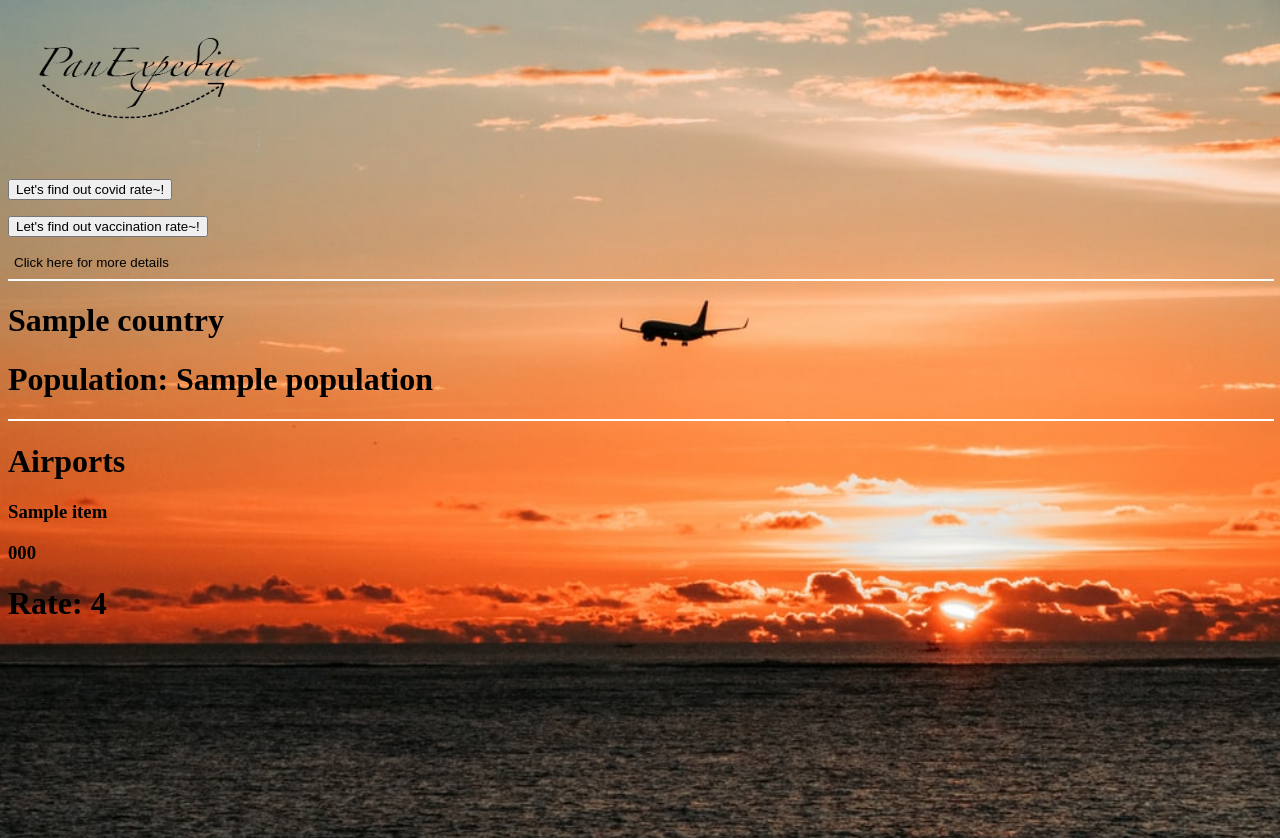
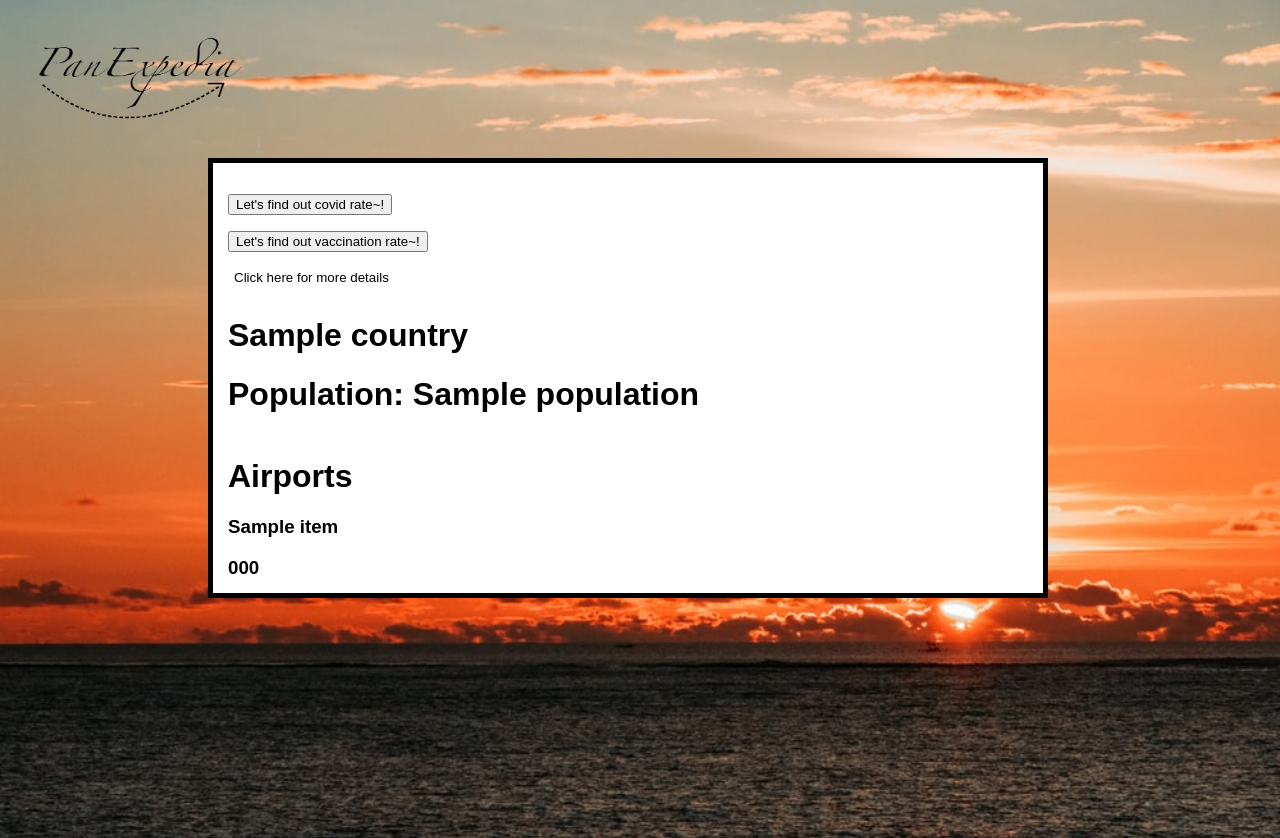
Before and after one commit to shinwj123/PanExpedia, a Flask app: template frontend/app/templates/country.html in a window 1280 px wide. Shown: the top 838 px of the page. Run offline with Flask 2, Linux system fonts and the light colour scheme; the template is opened without the code that fills it: most values are stand-ins (such as "Sample title", 1, 10 or a date in 2020).

Commit message:
enhanced country page

```diff
--- a/frontend/app/templates/country.html
+++ b/frontend/app/templates/country.html
@@ -19,8 +19,12 @@
     </head>
 
     <body background="{{ url_for('static', filename='script/plane.jpeg') }}">
+
         <button onclick="window.location.href='/'"><img src="{{ url_for('static', filename='script/logo.png') }}" alt="logo"
             width="250" height="150"></button>
+
+      <div style="position:relative;left:200px;bottom:5px;height:400px;width:800px;overflow:auto;border:5px solid black;padding:1.2%;background-color:white;color:black;scrollbar-base-color:gold;font-family:arial;padding:15px;">
+
             <form action="/covidRate" method="POST">
               <p><input type = "submit" value = "Let's find out covid rate~!" /></p>
             </form>
@@ -46,7 +50,10 @@
 
 
         <h1>Rate: {{rate}}</h1>
-
+      </div>
         <!-- <button id="backButton">Return Home</button> -->
     </body>
+
+
+
 </html>
```
